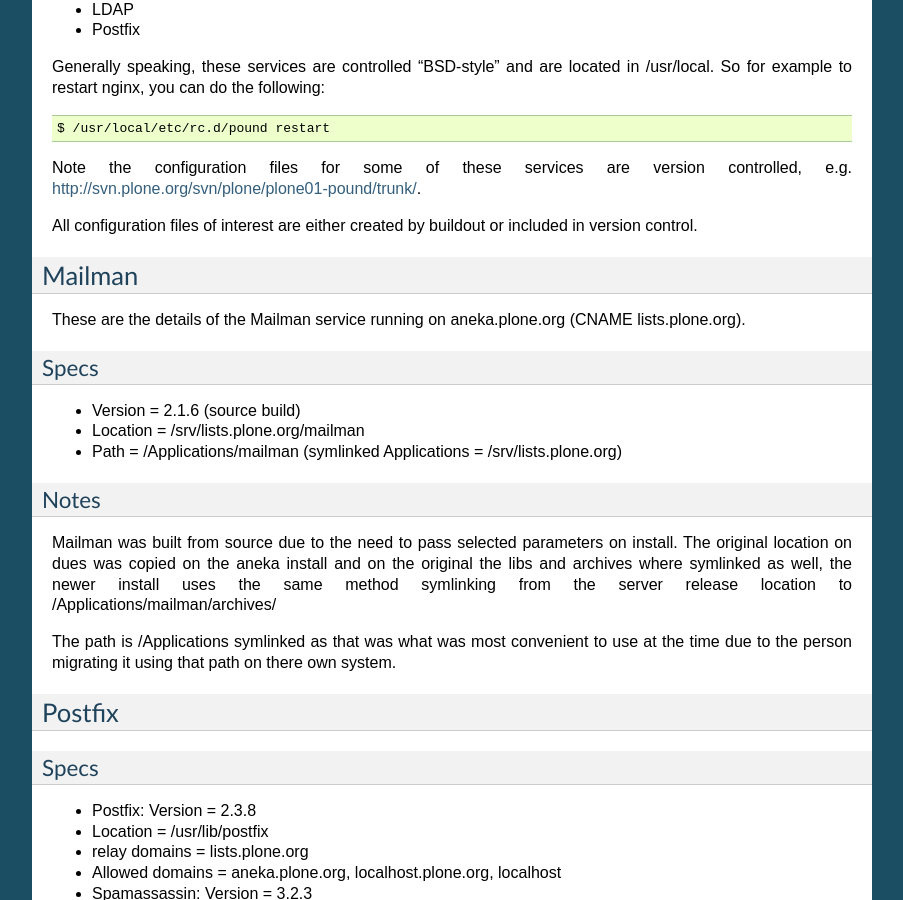
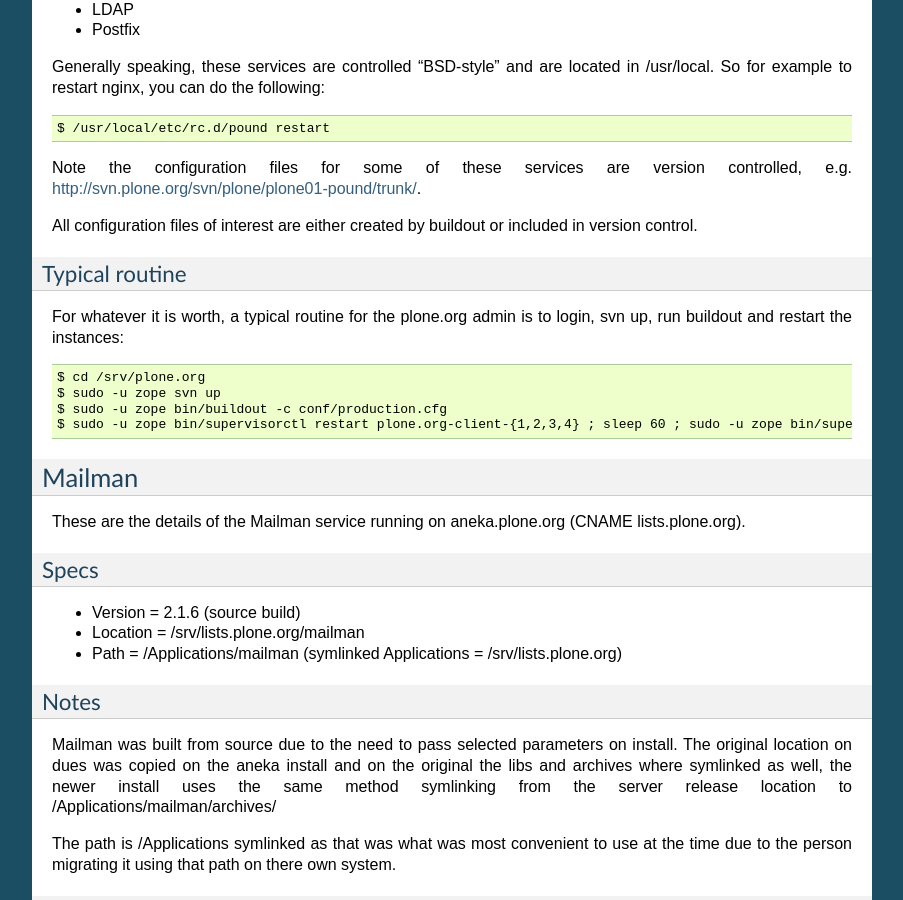
Before and after one commit to plone/ploneorg.admin, a Sphinx documentation site: the page built from sysadmin/documentation/services.rst, in a window 1280 px wide and 900 px high, scrolled down 1300 px. Shown: the whole window, without its empty margins (198-1101 px from the left). Built offline with Sphinx 7.4.7, drawn with Linux system fonts in a browser that asks for light colours.

Commit message:
Add "typical routine"
svn path=/sysadmin/trunk/; revision=39537

```diff
--- a/sysadmin/documentation/services.rst
+++ b/sysadmin/documentation/services.rst
@@ -82,6 +82,17 @@
 All configuration files of interest are either created by buildout or included in version control.
 
 .. _`admins team`: mailto:admins@lists.plone.org
+
+
+Typical routine
+~~~~~~~~~~~~~~~
+
+For whatever it is worth, a typical routine for the plone.org admin is to login, svn up, run buildout and restart the instances::
+
+    $ cd /srv/plone.org
+    $ sudo -u zope svn up
+    $ sudo -u zope bin/buildout -c conf/production.cfg
+    $ sudo -u zope bin/supervisorctl restart plone.org-client-{1,2,3,4} ; sleep 60 ; sudo -u zope bin/supervisorctl restart plone.org-client-{5,6,7,8}
 
 Mailman
 -------
```
